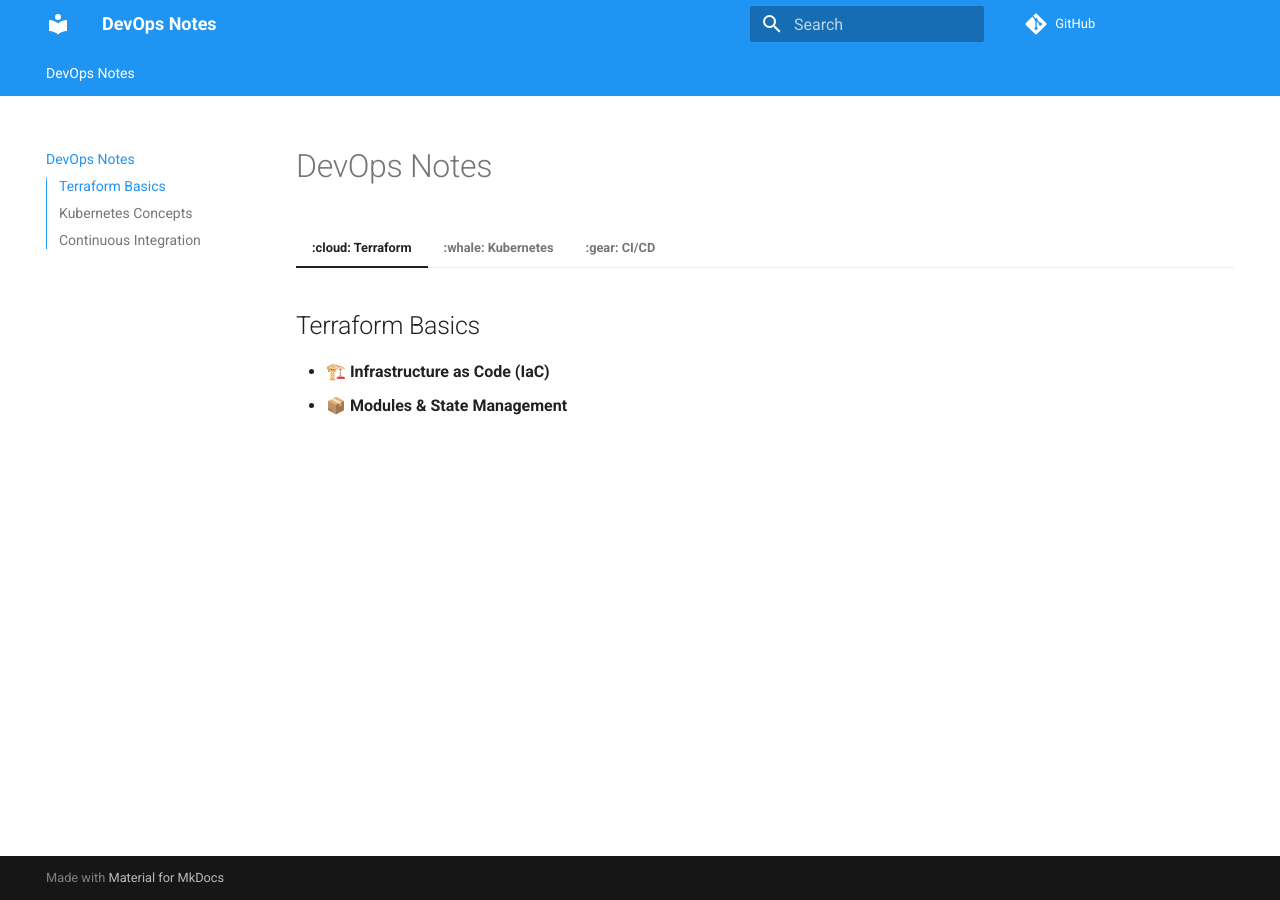
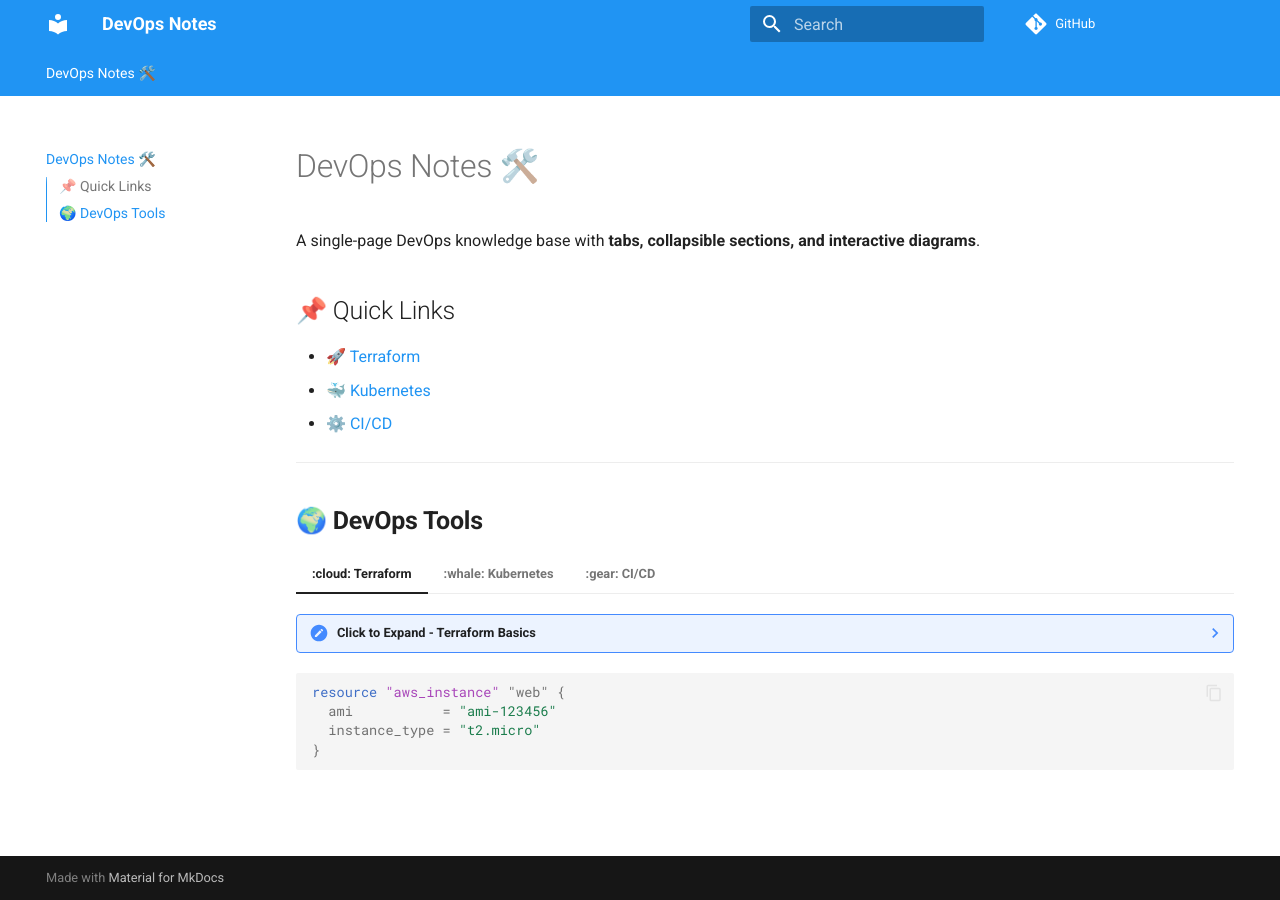
Before and after one commit to ag143/sampleNotees, an MkDocs documentation site: the page built from docs/index.md, in a window 1280 px wide. Built offline with MkDocs 1.6.1 and Material for MkDocs 9.7.7, drawn with Linux system fonts in a browser that asks for light colours; comment, search, counter and statistics services are not loaded.

Commit message:
Update index.md

````diff
--- a/docs/index.md
+++ b/docs/index.md
@@ -1,16 +1,65 @@
-# DevOps Notes
+# DevOps Notes 🛠️
+
+A single-page DevOps knowledge base with **tabs, collapsible sections, and interactive diagrams**.
+
+## 📌 Quick Links
+- 🚀 [Terraform](#terraform)
+- 🐳 [Kubernetes](#kubernetes)
+- ⚙️ [CI/CD](#ci-cd)
+
+---
+
+## 🌍 **DevOps Tools**
 
 === ":cloud: Terraform"
-    ## Terraform Basics
-    - 🏗️ **Infrastructure as Code (IaC)**
-    - 📦 **Modules & State Management**
+    ??? note "Click to Expand - Terraform Basics"
+        - 🏗 **Infrastructure as Code (IaC)**
+        - 📦 **Modules, State Management**
+        - 🔄 **Terraform Cloud & Remote State**
+
+    ```terraform
+    resource "aws_instance" "web" {
+      ami           = "ami-123456"
+      instance_type = "t2.micro"
+    }
+    ```
 
 === ":whale: Kubernetes"
-    ## Kubernetes Concepts
-    - 🛠️ **Pods, Deployments, Services**
-    - 🎭 **Helm & Operators**
+    ??? tip "Click to Expand - Kubernetes Essentials"
+        - 🚀 **Pods, Deployments, Services**
+        - 🎭 **Helm & Operators**
+
+    ```yaml
+    apiVersion: apps/v1
+    kind: Deployment
+    metadata:
+      name: my-app
+    spec:
+      replicas: 3
+      selector:
+        matchLabels:
+          app: my-app
+      template:
+        metadata:
+          labels:
+            app: my-app
+        spec:
+          containers:
+            - name: my-container
+              image: nginx
+    ```
 
 === ":gear: CI/CD"
-    ## Continuous Integration
-    - 🚀 **GitHub Actions, Jenkins**
-    - 🔄 **ArgoCD, Spinnaker**
+    ??? question "Click to Expand - CI/CD Pipelines"
+        - ✅ **GitHub Actions, Jenkins, GitLab CI**
+        - 🔄 **ArgoCD, Spinnaker**
+
+    ```yaml
+    name: CI Pipeline
+    on: [push]
+    jobs:
+      build:
+        runs-on: ubuntu-latest
+        steps:
+          - name: Checkout Code
+            uses: actions
````
